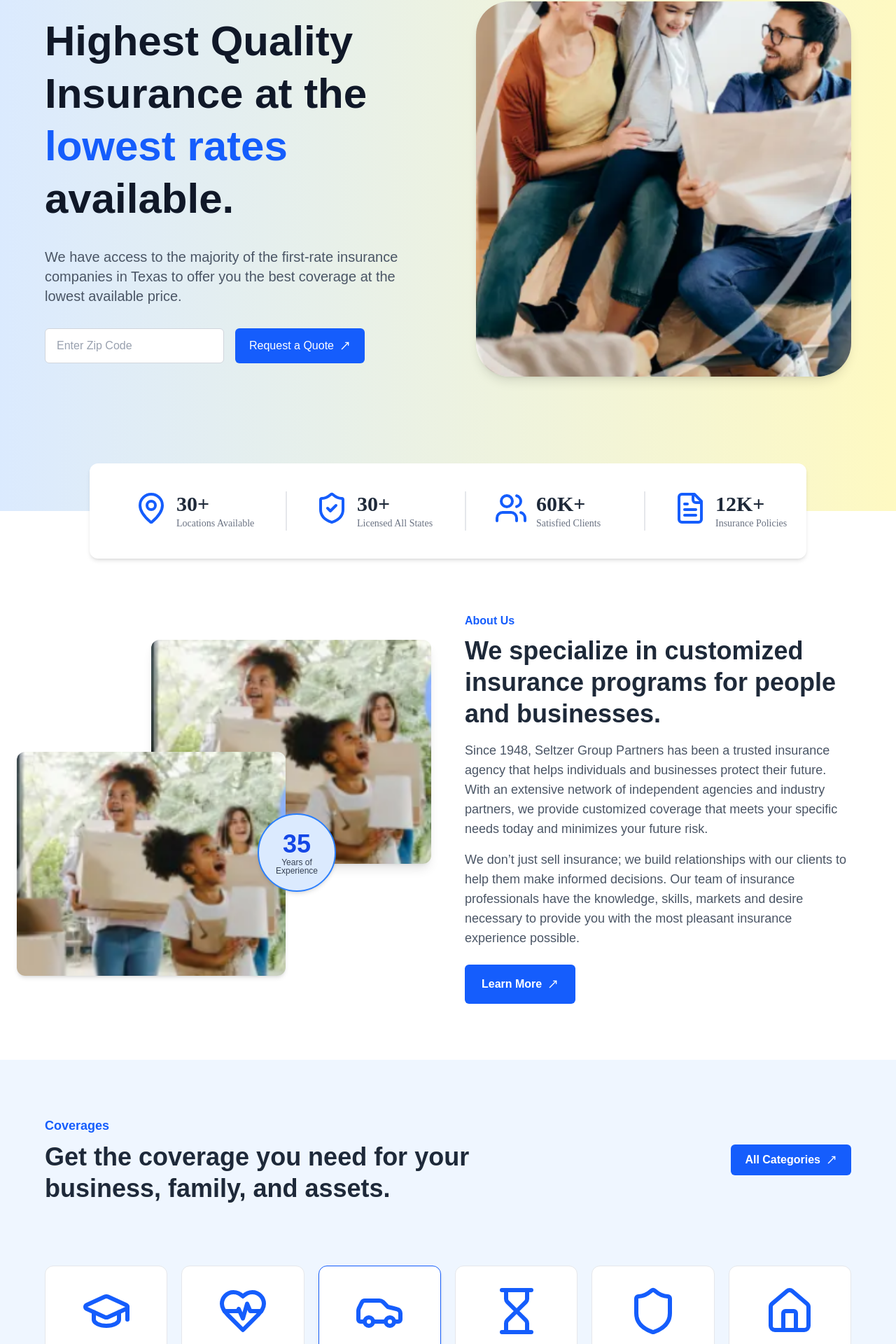
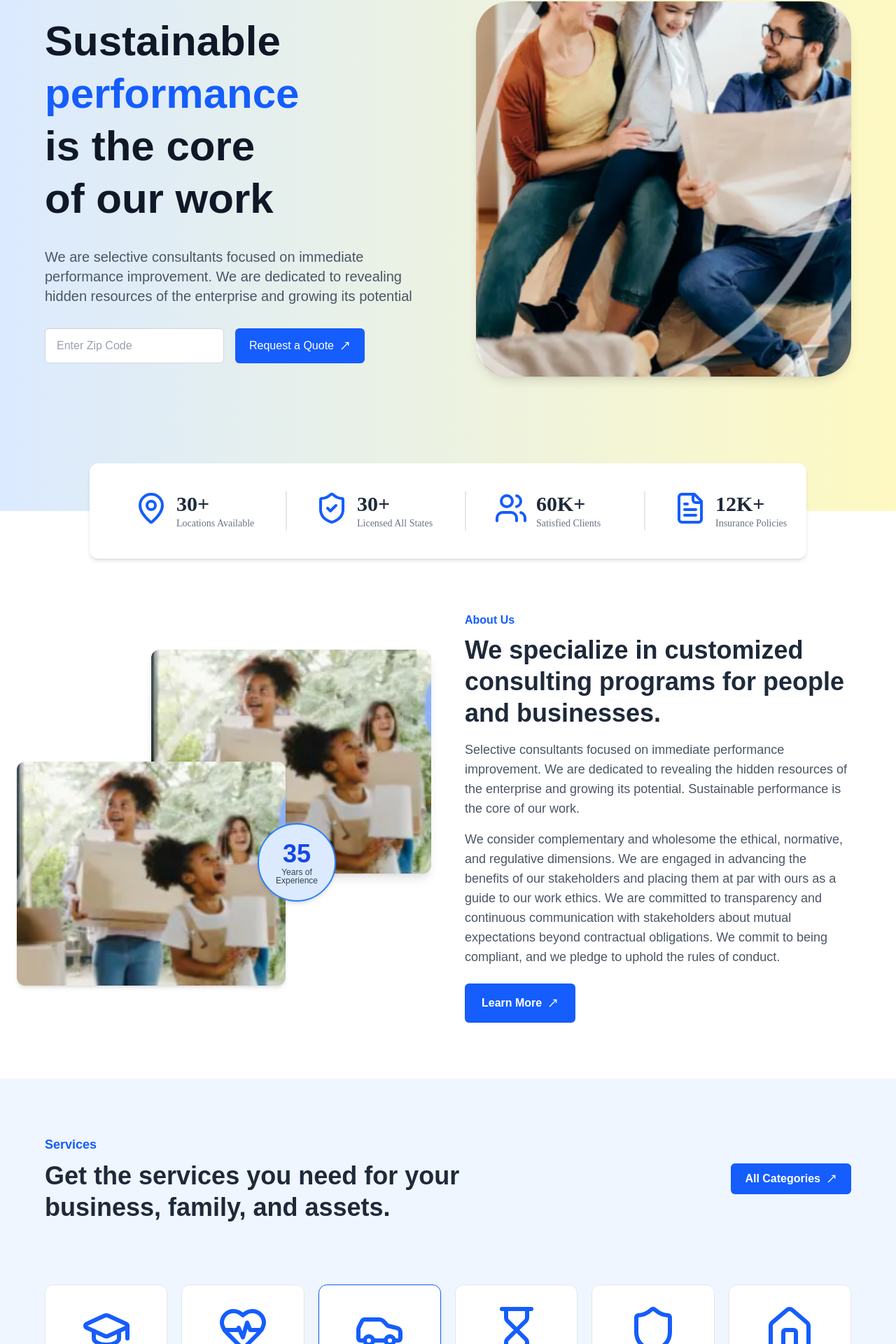
Before and after one commit to codenihar/mach-consultants, a Next.js app: page / in a window 1280 px wide. Shown: the part 142-2062 px from the top of the page at 70% size. Built offline with nearby package versions, Linux system fonts and the light colour scheme.

Commit message:
added content

```diff
--- a/src/app/globals.css
+++ b/src/app/globals.css
@@ -37,3 +37,7 @@ body {
 * {
   box-sizing: border-box;
 }
+
+.clip-home {
+  clip-path: polygon(50% 0%, 100% 38%, 98% 100%, 2% 100%, 0% 38%);
+}
--- a/src/components/AboutSection.tsx
+++ b/src/components/AboutSection.tsx
@@ -42,22 +42,23 @@ const AboutUsSection: React.FC = () => {
         <div className="w-full text-left">
           <p className="text-md text-blue-600 font-semibold mb-2">About Us</p>
           <h2 className="text-2xl md:text-3xl xl:text-4xl font-bold text-gray-800 mb-4 leading-tight">
-            We specialize in customized insurance programs for people and
+            We specialize in customized consulting programs for people and
             businesses.
           </h2>
           <p className="text-md md:text-lg text-gray-600 mb-4">
-            Since 1948, Seltzer Group Partners has been a trusted insurance
-            agency that helps individuals and businesses protect their future.
-            With an extensive network of independent agencies and industry
-            partners, we provide customized coverage that meets your specific
-            needs today and minimizes your future risk.
+            Selective consultants focused on immediate performance improvement.
+            We are dedicated to revealing the hidden resources of the enterprise
+            and growing its potential. Sustainable performance is the core of
+            our work.
           </p>
           <p className="text-md md:text-lg text-gray-600 mb-6">
-            We don’t just sell insurance; we build relationships with our
-            clients to help them make informed decisions. Our team of insurance
-            professionals have the knowledge, skills, markets and desire
-            necessary to provide you with the most pleasant insurance experience
-            possible.
+            We consider complementary and wholesome the ethical, normative, and
+            regulative dimensions. We are engaged in advancing the benefits of
+            our stakeholders and placing them at par with ours as a guide to our
+            work ethics. We are committed to transparency and continuous
+            communication with stakeholders about mutual expectations beyond
+            contractual obligations. We commit to being compliant, and we pledge
+            to uphold the rules of conduct.
           </p>
           <button className="cursor-pointer flex items-center gap-2 bg-blue-600 text-white px-4 py-2 md:px-6 md:py-4 rounded-md font-semibold hover:bg-blue-700 transition">
             Learn More <MoveUpRight className="w-4 h-4" />
--- a/src/components/CoverageSection.tsx
+++ b/src/components/CoverageSection.tsx
@@ -18,28 +18,28 @@ type CoverageItem = {
 const CoverageItems: CoverageItem[] = [
   {
     icon: <GraduationCap size={72} className="text-blue-600" />,
-    title: "Education",
+    title: "CODE",
   },
   {
     icon: <HeartPulse size={72} className="text-blue-600" />,
-    title: "Health",
+    title: "DPIE",
   },
   {
     icon: <Car size={72} className="text-blue-600" />,
-    title: "Vehicle",
+    title: "STAR",
     active: true,
   },
   {
     icon: <Hourglass size={72} className="text-blue-600" />,
-    title: "Life",
+    title: "OMC",
   },
   {
     icon: <Shield size={72} className="text-blue-600" />,
-    title: "Pet",
+    title: "BRD",
   },
   {
     icon: <Home size={72} className="text-blue-600" />,
-    title: "Home",
+    title: "BUTTERS",
   },
 ];
 
@@ -51,10 +51,10 @@ const CoverageSection: React.FC = () => {
         <div className="flex flex-col sm:flex-row items-start sm:items-center justify-between gap-4 sm:gap-6 mb-8 md:mb-10 lg:mb-12">
           <div className="max-w-2xl">
             <p className="text-sm sm:text-base md:text-lg text-blue-600 font-semibold mb-1 sm:mb-2">
-              Coverages
+              Services
             </p>
             <h2 className="text-2xl sm:text-3xl md:text-4xl font-bold text-gray-800 leading-tight">
-              Get the coverage you need for your business, family, and assets.
+              Get the services you need for your business, family, and assets.
             </h2>
           </div>
           <button className="cursor-pointer flex items-center gap-2 bg-blue-600 hover:bg-blue-700 text-white font-semibold px-4 py-2 sm:px-5 sm:py-2.5 rounded-md transition duration-300 hover:shadow-md whitespace-nowrap">
@@ -79,7 +79,7 @@ const CoverageSection: React.FC = () => {
               <p className="text-sm sm:text-base md:text-lg font-medium text-gray-700">
                 {item.title}
               </p>
-              <p className="text-xs sm:text-sm text-gray-500 mt-1">Insurance</p>
+              {/* <p className="text-xs sm:text-sm text-gray-500 mt-1">Insurance</p> */}
             </div>
           ))}
         </div>
--- a/src/components/HeroSection.tsx
+++ b/src/components/HeroSection.tsx
@@ -8,19 +8,18 @@ const HeroSection: React.FC = () => {
         {/* Left Section */}
         <div className="flex-1 w-full mt-8 lg:mt-0">
           <h1 className="text-3xl md:text-4xl lg:text-5xl xl:text-6xl font-bold text-gray-900 mb-4 sm:mb-6 leading-tight">
-            Highest Quality
+            Sustainable <span className="text-blue-600">performance</span>
             <br />
-            Insurance at the
+            is the core
             <br />
-            <span className="text-blue-600">lowest rates</span>
+            of our work
             <br />
-            available.
           </h1>
 
           <p className="text-gray-600 text-base sm:text-lg md:text-xl my-4 sm:my-6 md:my-8 max-w-2xl">
-            We have access to the majority of the first-rate insurance companies
-            in Texas to offer you the best coverage at the lowest available
-            price.
+            We are selective consultants focused on immediate performance
+            improvement. We are dedicated to revealing hidden resources of the
+            enterprise and growing its potential
           </p>
 
           <div className="flex flex-col sm:flex-row gap-3 sm:gap-4 w-full">
--- a/src/components/HowItWorks.tsx
+++ b/src/components/HowItWorks.tsx
@@ -11,14 +11,14 @@ const STEPS: Step[] = [
   {
     img: "/images/how_it_works_1.png",
     step: "01",
-    title: "Talk to an advisor",
-    desc: "Yes, a real human who can translate industry jargon into plain English for you.",
+    title: "Dr. Pierre El Haddad",
+    desc: "Dr. Pierre is President and Senior Consultant at MACH Consultants S.A.S, Associate Professor of Management at INSEEC Grande Ecole, Paris, Board Member of the Management Consulting division AOM, Board Member ISODC and NODE Network of Organizational Development Experts, Chair of RISE Conference Research with Impact for Society and the Enterprise",
   },
   {
     img: "/images/how_it_works_2.png",
     step: "02",
-    title: "Get a quote",
-    desc: "We work with more than 50 insurance carriers to ensure you get the best coverage at the best price.",
+    title: "Nabil Najjar",
+    desc: "Nabil holds an MBA from ESA (ESCP-EAP) and a civil engineering degree from Ecole Centrale de Lyon. He managed flagship construction projects in healthcare, healthcare education, and first response training. He is also a long-standing committee member of a renowned cultural festival.",
   },
   {
     img: "/images/how_it_works_3.png",
@@ -33,7 +33,7 @@ const HowItWorksSection: React.FC = () => {
     <section className="py-12 md:py-16 lg:py-20 bg-white px-4 sm:px-6">
       <div className="max-w-6xl mx-auto text-center">
         <p className="text-blue-600 font-semibold text-sm sm:text-base md:text-lg mb-2 sm:mb-3">
-          How it works
+          Associates
         </p>
         <h2 className="text-2xl sm:text-3xl md:text-4xl font-bold text-gray-800 mb-8 sm:mb-10 md:mb-12 leading-tight">
           We give you access to the best and <br className="hidden sm:block" />
@@ -42,7 +42,7 @@ const HowItWorksSection: React.FC = () => {
 
         <div className="grid gap-8 sm:gap-10 md:gap-12 md:grid-cols-3">
           {STEPS.map((step, idx) => (
-            <div key={idx} className="flex flex-col items-center">
+            <div key={idx} className="flex flex-col items-center text-left">
               <div className="relative w-full overflow-hidden rounded-xl aspect-square mb-4 sm:mb-6">
                 <img
                   src={step.img}
```
Also changed, not shown: public/svg/hero.svg (added).
